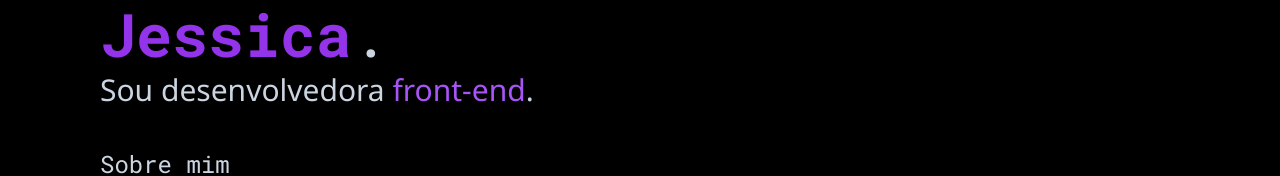
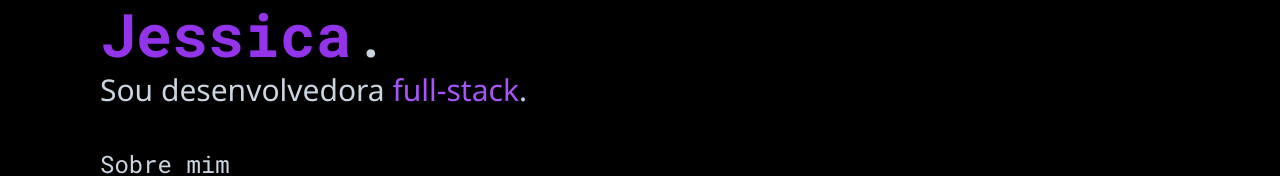
Before and after one commit to jessicaMarquess/my-profile, a React (Vite) app: page / in a window 1280 px wide. Shown: the part 149-325 px from the top of the page. Built offline with nearby package versions, Linux system fonts and the light colour scheme; some icons are missing.

Commit message:
feat: update text in welcome page

```diff
--- a/src/components/Welcome/index.tsx
+++ b/src/components/Welcome/index.tsx
@@ -28,7 +28,7 @@ const Welcome: React.FC<ThemeWelcomeProps> = ({ theme }) => {
             <span className="text-purple-500 pb-2">
               {' '}
               <br className="lg:hidden" />
-              front-end
+              full-stack
             </span>
             .
           </p>
```
